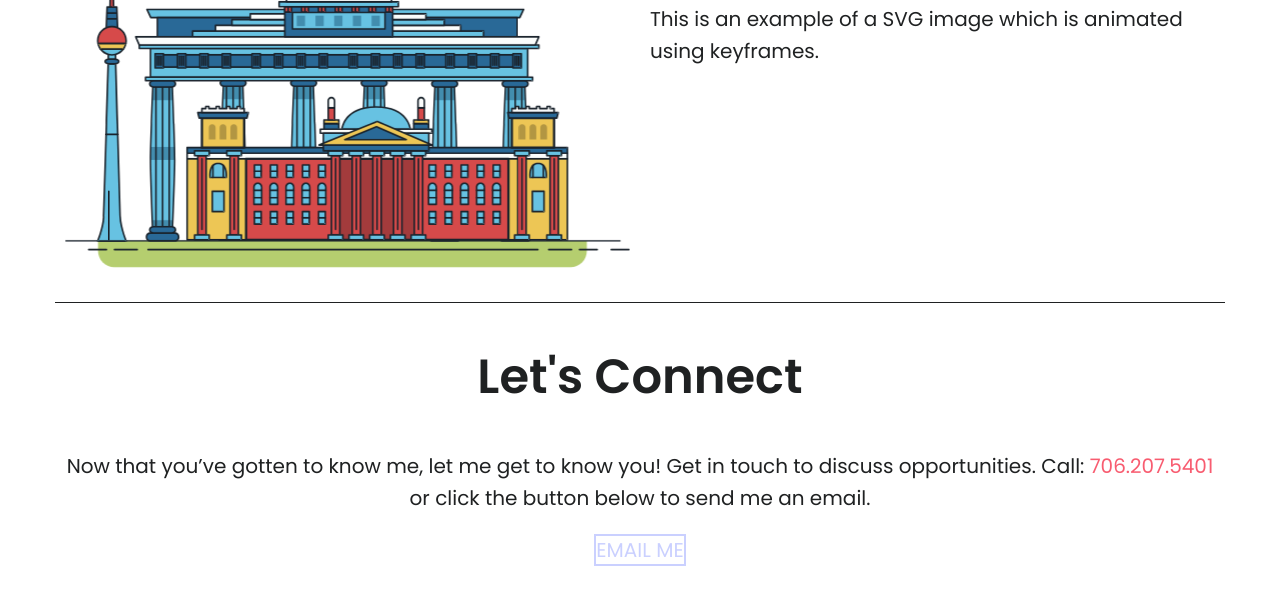
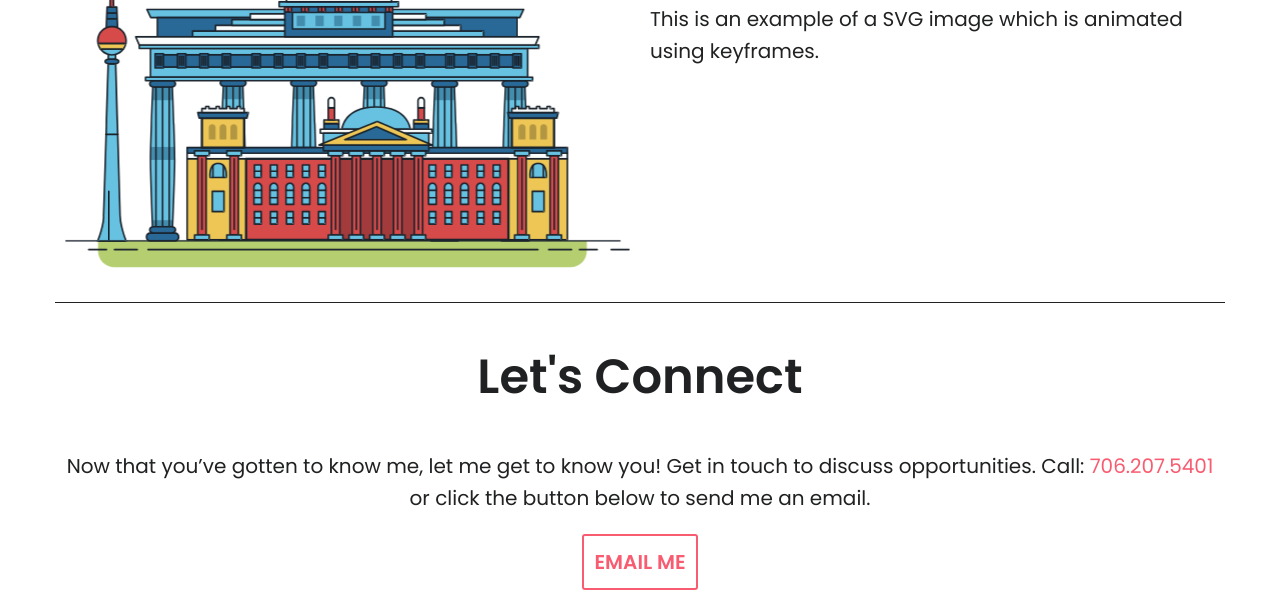
Before and after one commit to abbycasso/portfolio-website, a plain HTML site: page index.html in a window 1280 px wide. Shown: the part 2192-2787 px from the top of the page. Drawn offline with nearby package versions, Linux system fonts and the light colour scheme.

Commit message:
Update style.css

```diff
--- a/css/style.css
+++ b/css/style.css
@@ -79,18 +79,16 @@ a:active {
   text-decoration: none;
 }
 
-transition: [transition-property] [transition-duration] [transition-timing-function] [transition-delay];
-
 .button {
   display: inline-block;
   background-color: #cad0ff;
   color: #1f2122;
-  color: #ffffff;
   font-weight: 600;
   padding: 10px;
   border-radius: 3px;
   border-bottom: 2px solid #1f2122;
-  transition: 0.2s opacity;
+  transition-duration: 0.2s;
+  transition-property: opacity;
 }
 
 .button:hover {
@@ -106,13 +104,13 @@ transition: [transition-property] [transition-duration] [transition-timing-funct
 
 .button.contact {
   background-color: transparent;
-  color: #cad0ff;
+  color: #f85c70;
   text-transform: uppercase;
-  border: 2px solid #cad0ff;
+  border: 2px solid #f85c70;
 }
 
 .button.contact:hover {
-  background-color: #cad0ff;
+  background-color: #f85c70;
   color: #ffffff;
 }
 
```
